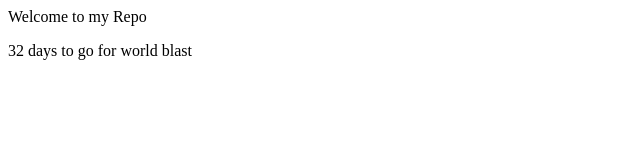
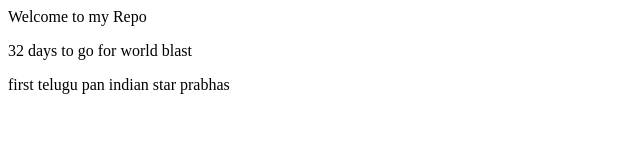
Before and after one commit to Akshitvoma/MyRepository, a plain HTML site: page index.html in a window 1280 px wide. Shown: the whole page, without its empty margins (0-640 px from the left). Drawn offline with Linux system fonts and the light colour scheme.

Commit message:
Firt telugu Panindian star

```diff
--- a/index.html
+++ b/index.html
@@ -2,5 +2,6 @@
 <body>
 	<p> Welcome to my Repo </p>
 	<p> 32 days to go for world blast </p>
+	<p> first telugu pan indian star prabhas </p>
 </body>
 </html>
```
